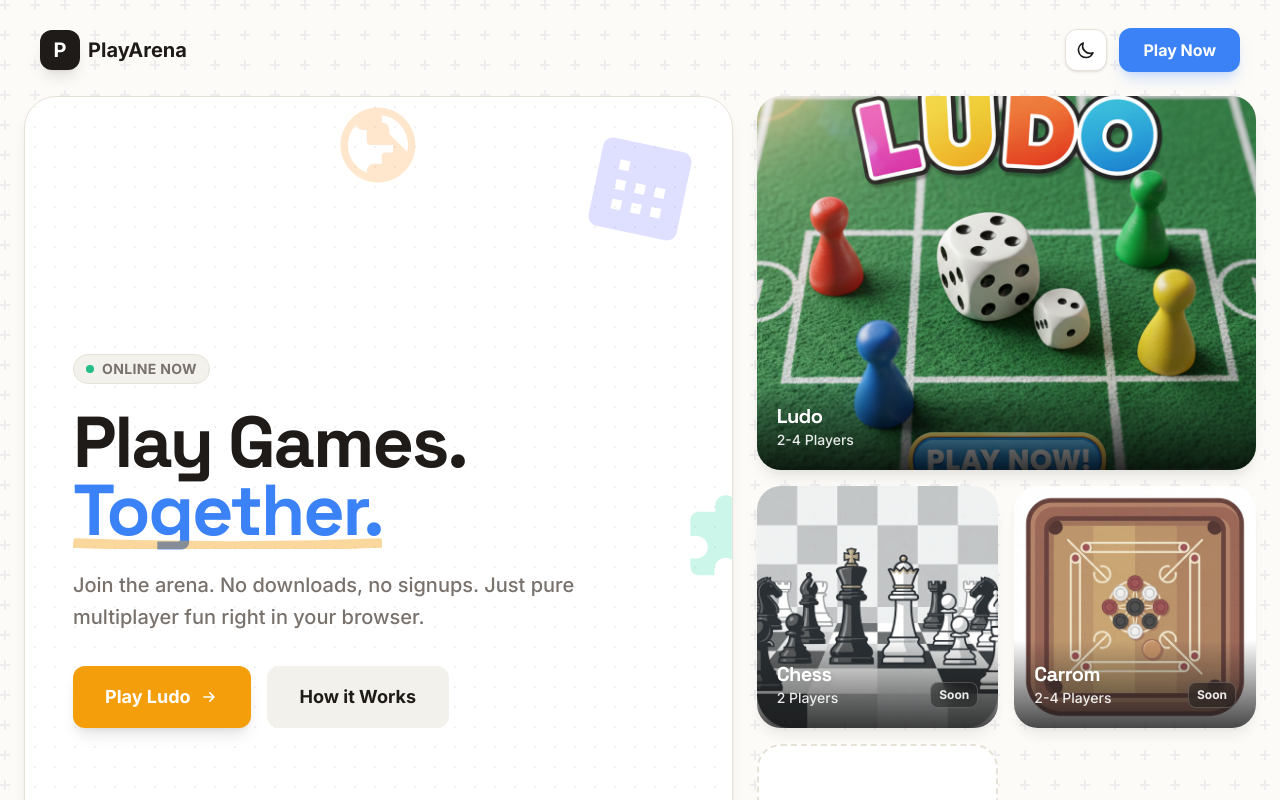
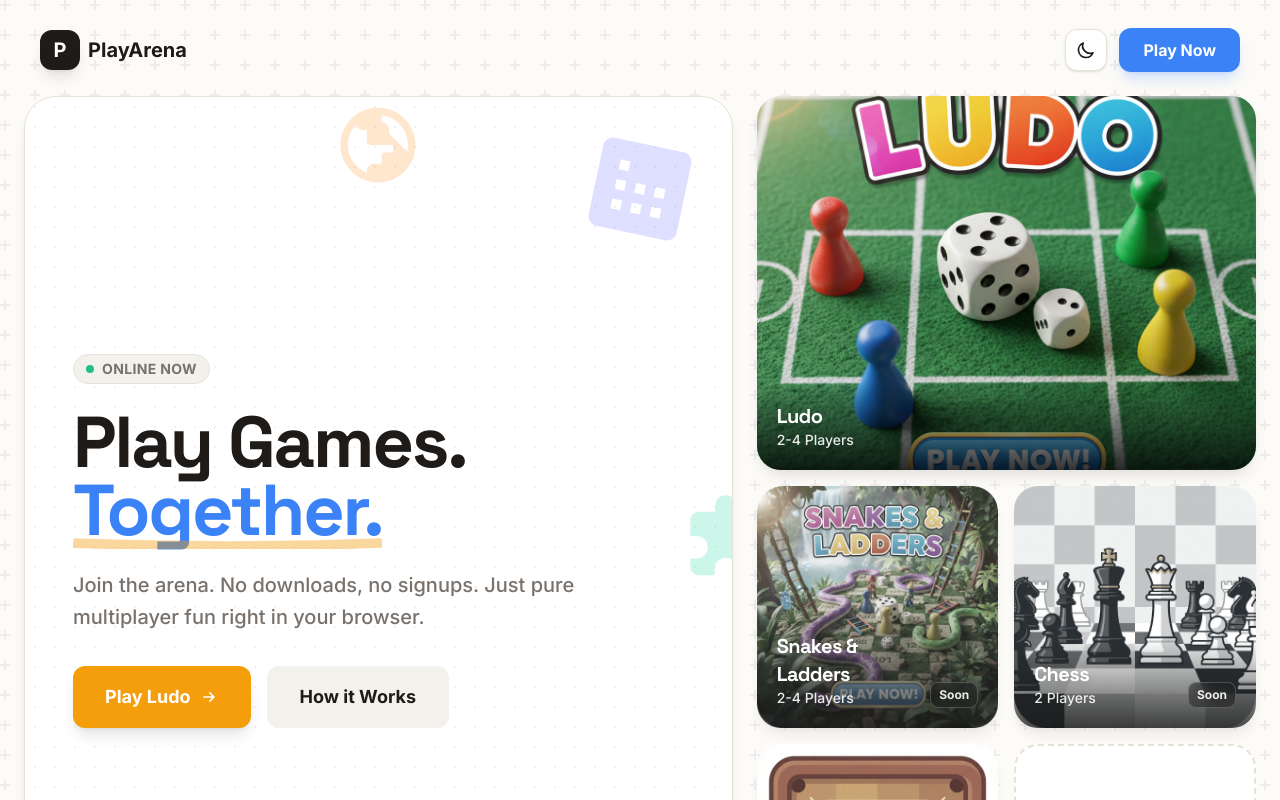
Before and after one commit to GamerHub07/playarena-frontend, a Next.js app: page / in a window 1280 px wide. Shown: the top 800 px of the page. Built offline with nearby package versions, Linux system fonts and the light colour scheme; no server answers.

Commit message:
snake card added

```diff
--- a/src/app/page.tsx
+++ b/src/app/page.tsx
@@ -23,6 +23,15 @@ const GAMES: Game[] = [
         href: '/games/ludo',
         available: true,
         theme: 'bg-blue-500 text-white',
+    },
+    {
+        id: 'snakes',
+        title: 'Snakes & Ladders',
+        players: '2-4 Players',
+        image: '/games/s&l.png',
+        href: '/games/snake',
+        available: false,
+        theme: 'bg-green-500 text-white',
     },
     {
         id: 'chess',
```
Also changed, not shown: public/games/s&l.png (added).
